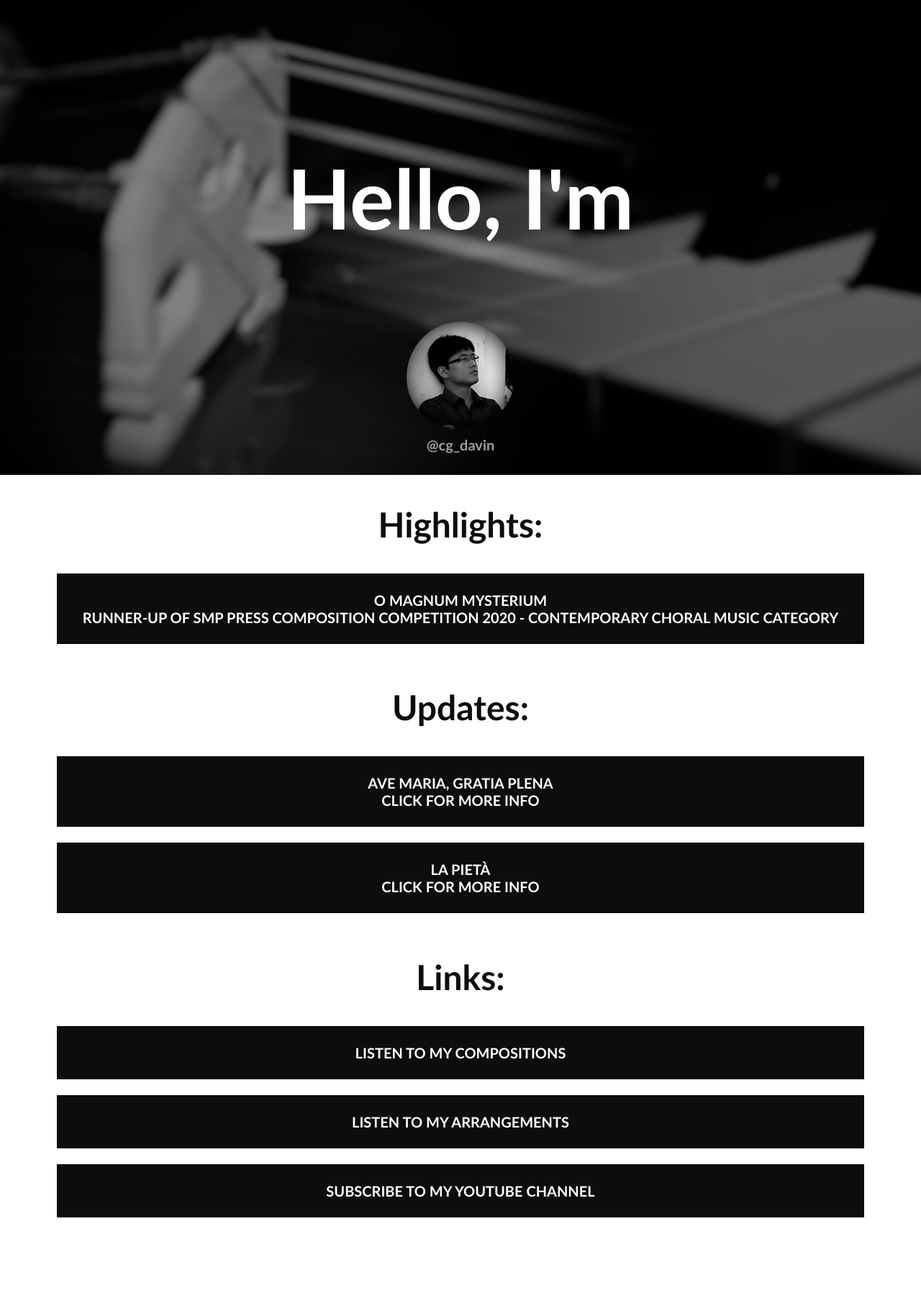
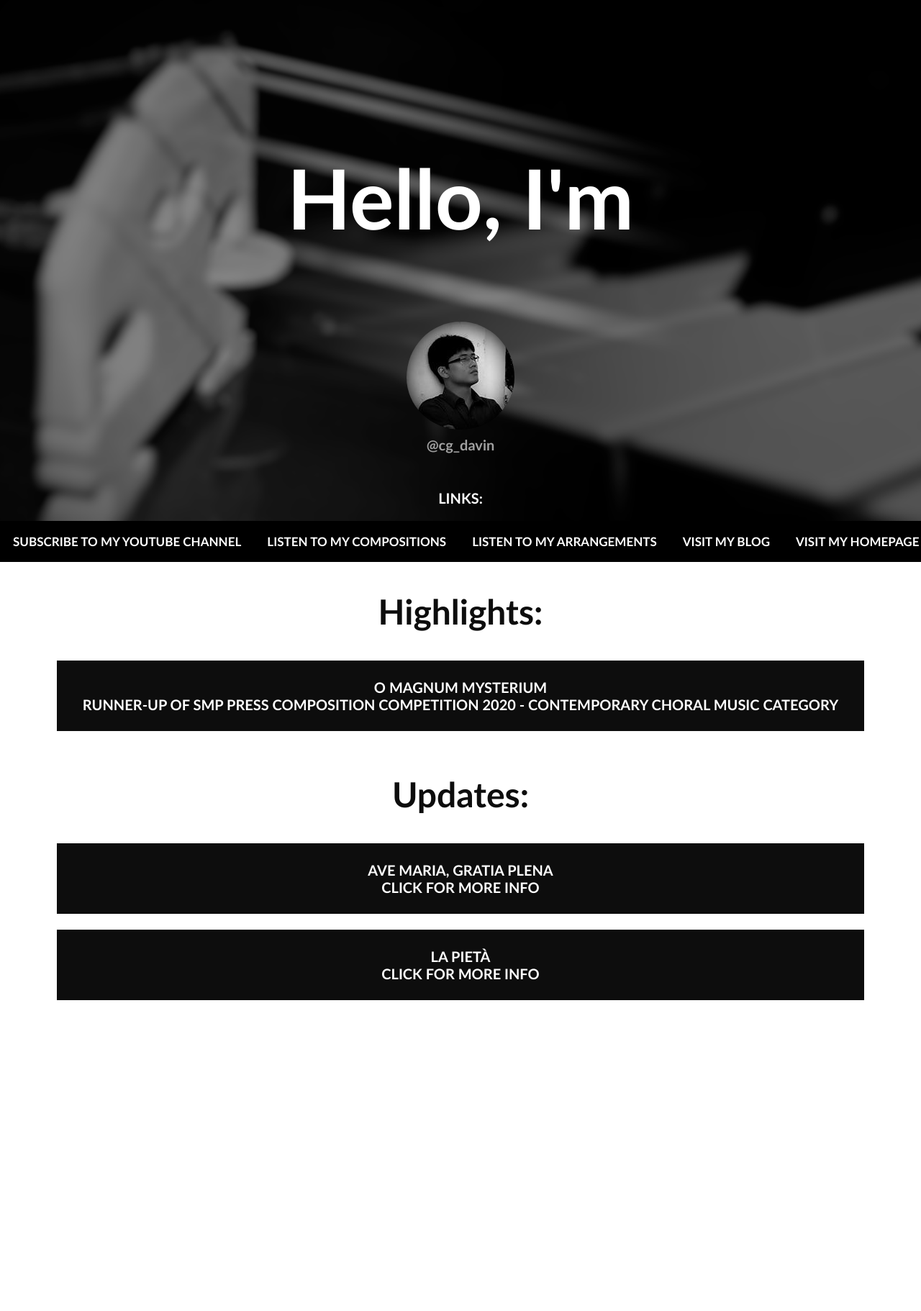
Before and after one commit to cg-dl/music-porto-blog, a Jekyll site: the page built from welcome.markdown, in a window 1280 px wide. Shown: the whole page at 72% size. Built offline with Jekyll 4.4.1, drawn with Linux system fonts in a browser that asks for light colours; after the commit the page ends 1538 px from its top, so only the background shows below that.

Commit message:
New landing page layout

```diff
--- a/Assets/welcome.css
+++ b/Assets/welcome.css
@@ -1,6 +1,37 @@
 body{
     margin: 0;
     padding: 0;
+}
+
+.topnav {
+    width: 100%;
+    background-color: black;
+    display: flex;
+    justify-content: space-evenly;
+    overflow: auto;
+    white-space: nowrap
+}
+
+@media screen and (max-width: 1140px) {
+    .topnav{
+        justify-content: left;
+    }
+}
+
+.topnav a {
+    color: white;
+    text-align: center;
+    padding: 15px 15px;
+    font-family: 'Calibri';
+    font-weight: bold;
+    text-decoration: none;
+    font-size: 17px;
+    border-style: solid;
+    border-color: transparent;
+}
+
+.topnav a:hover {
+    color: #a1a1a1;
 }
 
 .black-space{
@@ -55,6 +86,16 @@ h2{
     text-align: center;
 }
 
+h3{
+    color: white;
+    text-align: center;
+    font-weight: bold;
+    text-decoration: none;
+    display: block;
+    font-family: 'Calibri';
+    font-size: 20px;
+}
+
 .white-space a{
     background-color: #0D0D0D;
     border: none;
--- a/_layouts/welcome.html
+++ b/_layouts/welcome.html
@@ -22,6 +22,14 @@
             <a href="https://www.instagram.com/cg_davin/" target="_blank"><img src="Assets/ig.jpg"></a>
             <a class="ig-id" href="https://www.instagram.com/cg_davin/" target="_blank">@cg_davin</a>
         </div>
+        <h3>LINKS:</h3>
+        <div class="topnav">
+            <a href="https://www.youtube.com/channel/UCd75ijWyLkJ8ge_ph2-_UOw" target="_blank">SUBSCRIBE TO MY YOUTUBE CHANNEL</a>
+            <a href="composition">LISTEN TO MY COMPOSITIONS</a>
+            <a href="arrangement">LISTEN TO MY ARRANGEMENTS</a>
+            <a href="blog">VISIT MY BLOG</a>
+            <a href="/">VISIT MY HOMEPAGE</a>
+        </div>
     </div>
     <div class="white-space">
         <!--  -->
@@ -31,13 +39,9 @@
         <h2>Updates:</h2>
         {%- assign updates = site.composition | concat: site.arrangement | sort: 'date' | reverse -%}
         {%- for i in updates limit:2-%}
-            <a href="{{ i.url | relative_url }}" target="_blank" style="text-transform: uppercase;">{{i.title}}<br/>CLICK FOR MORE INFO</a>
+            <a href="{{ i.url | relative_url }}" style="text-transform: uppercase;">{{i.title}}<br/>CLICK FOR MORE INFO</a>
             <br/>
         {%- endfor -%}
-        <h2>Links:</h2>
-        <a href="composition" target="_blank">LISTEN TO MY COMPOSITIONS</a><br/>
-        <a href="arrangement" target="_blank">LISTEN TO MY ARRANGEMENTS</a><br/>
-        <a href="https://www.youtube.com/channel/UCd75ijWyLkJ8ge_ph2-_UOw" target="_blank">SUBSCRIBE TO MY YOUTUBE CHANNEL</a>
     </div>
 </body>
 </html>
```
